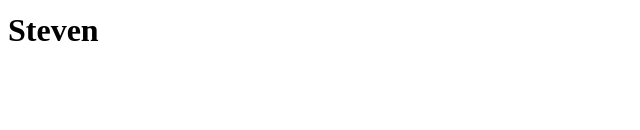
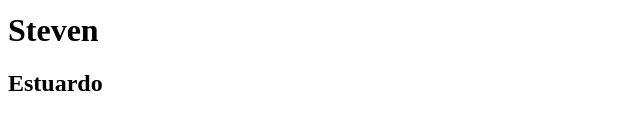
Before and after one commit to wdelcid-2024243/AdriEjemplo, a plain HTML site: page index.html in a window 1280 px wide. Shown: the part 368-498 px from the top of the page, without its empty margins (0-640 px from the left). Drawn offline with Linux system fonts and the light colour scheme.

Commit message:
Agregar nombre de hermano pequeño en h2

```diff
--- a/index.html
+++ b/index.html
@@ -17,5 +17,6 @@
     <h2>William Del Cid</h2>
 
     <h1>Steven</h1>
+    <h2>Estuardo</h2>
 </body>
 </html>
```
